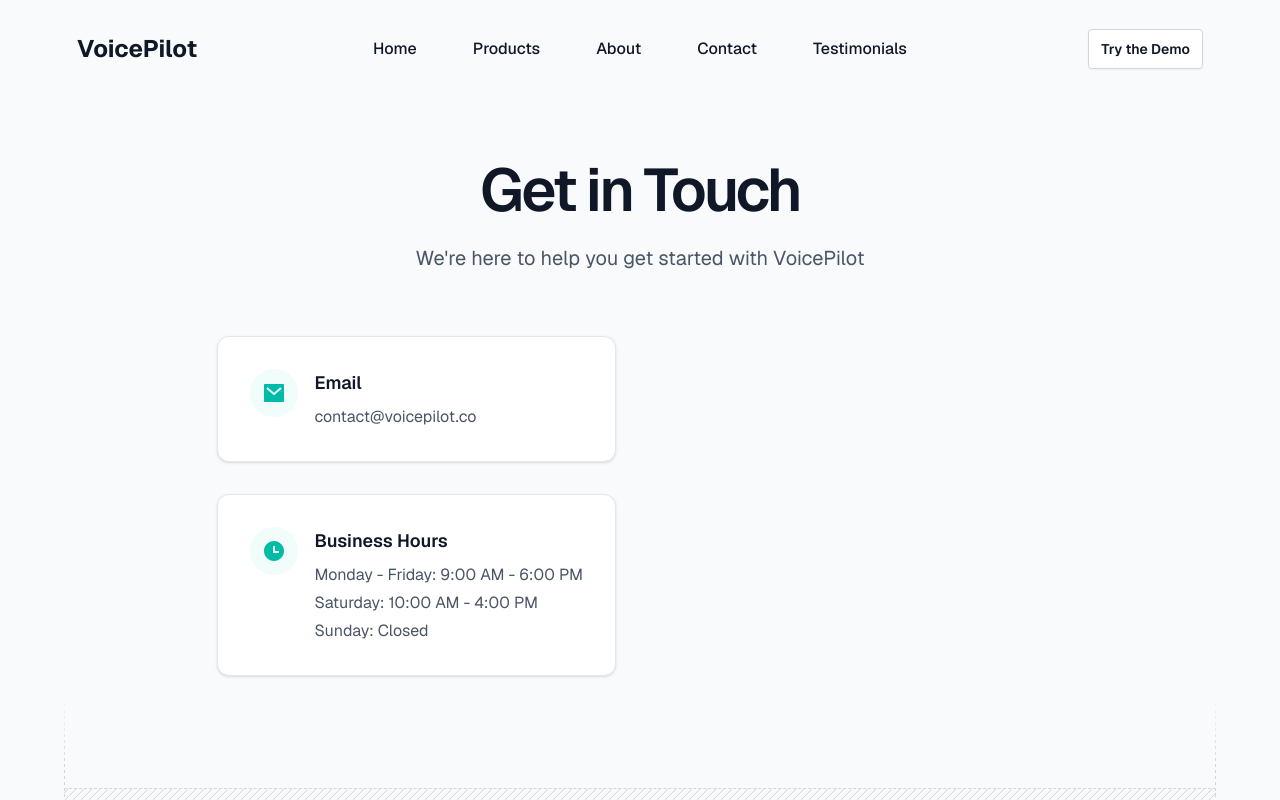
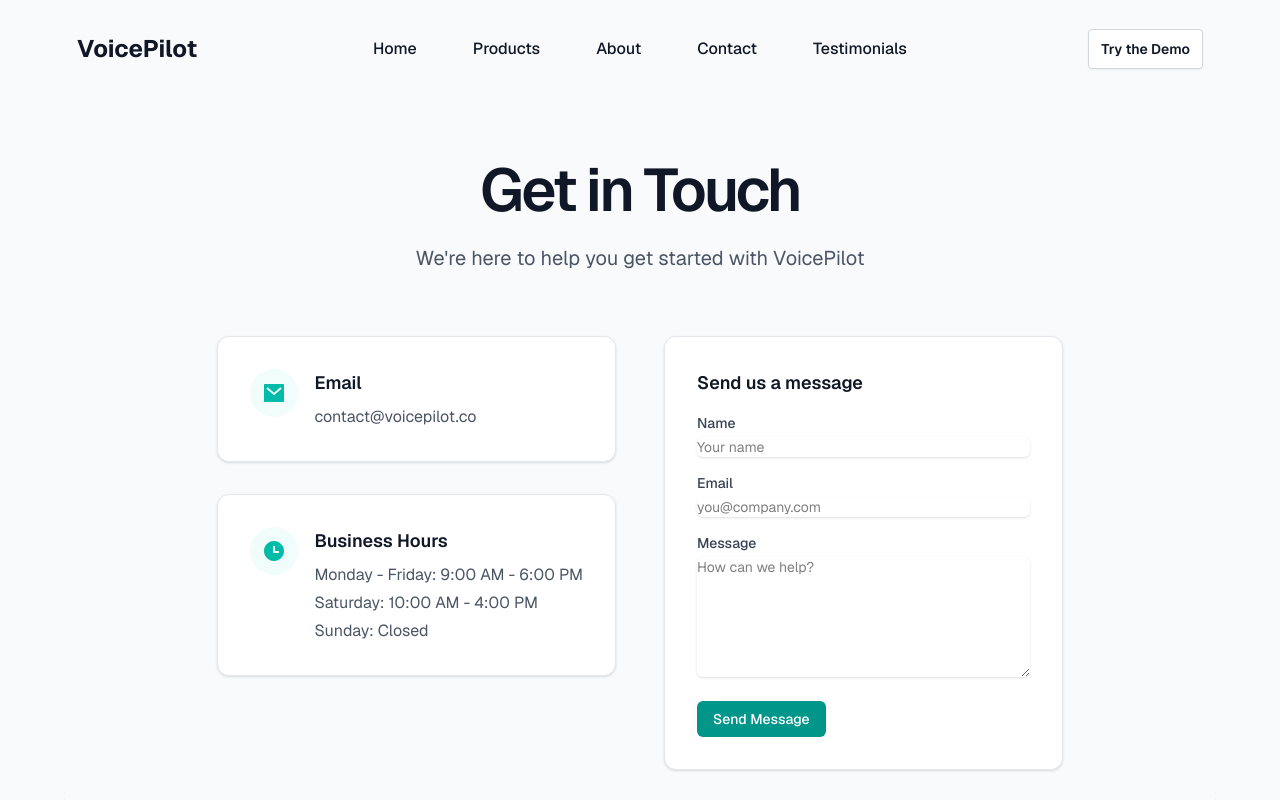
Before and after one commit to GreenKeewi/voicePilot, a Next.js app: page /contact in a window 1280 px wide. Shown: the top 800 px of the page. Built offline with nearby package versions, Linux system fonts and the light colour scheme.

Commit message:
Add ContactForm component and integrate it into the Contact page; fix favicon path in layout; update testimonials quotes and ratings

```diff
--- a/src/app/contact/page.tsx
+++ b/src/app/contact/page.tsx
@@ -1,12 +1,14 @@
 import {
   RiMailFill,
   RiTimeFill
-} from "@remixicon/react"
+} from "@remixicon/react";
+import ContactForm from "../../components/ContactForm";
 
 export default function Contact() {
   return (
     <main className="relative mx-auto flex flex-col px-4 xl:px-0">
       <div className="mx-auto max-w-6xl pt-40 pb-24">
+
         {/* Header */}
         <div className="text-center mb-16">
           <h1 className="text-5xl font-semibold tracking-tighter text-gray-900 sm:text-6xl">
@@ -17,7 +19,8 @@
           </p>
         </div>
 
-        <div className="grid grid-cols-1 gap-12 lg:grid-cols-2">
+        <div className="grid grid-cols-1 gap-12 md:grid-cols-2">
+
           {/* Contact Information */}
           <div className="space-y-8">
             <div className="rounded-xl bg-white p-8 shadow-sm border border-gray-200">
@@ -31,6 +34,7 @@
                 </div>
               </div>
             </div>
+
             <div className="rounded-xl bg-white p-8 shadow-sm border border-gray-200">
               <div className="flex items-start gap-4">
                 <div className="flex h-12 w-12 shrink-0 items-center justify-center rounded-full bg-teal-50">
@@ -48,8 +52,14 @@
             </div>
           </div>
 
+          {/* Contact form (right column) */}
+          <div className="rounded-xl bg-white p-8 shadow-sm border border-gray-200">
+            <h3 className="mb-4 text-lg font-semibold text-gray-900">Send us a message</h3>
+            <ContactForm />
+          </div>
+
         </div>
       </div>
     </main>
-  )
+  );
 }
--- a/src/app/layout.tsx
+++ b/src/app/layout.tsx
@@ -33,7 +33,7 @@
     creator: "@voicepilot",
   },
   icons: {
-    icon: "/favicon.ico",
+    icon: "/favicn.ico",
   },
 }
 
--- /dev/null
+++ b/src/components/ContactForm.tsx
@@ -0,0 +1,78 @@
+"use client";
+
+import { useState } from "react";
+
+export default function ContactForm() {
+    const [name, setName] = useState("");
+    const [email, setEmail] = useState("");
+    const [message, setMessage] = useState("");
+    const [submitting, setSubmitting] = useState(false);
+
+    const handleSubmit = async (e: React.FormEvent) => {
+        e.preventDefault();
+        if (!email && !message) return;
+        setSubmitting(true);
+
+        // Simple mailto fallback so the form works without a backend.
+        const subject = `Contact from ${name || "Website"}`;
+        const body = `Name: ${name}%0D%0AEmail: ${email}%0D%0A%0D%0A${encodeURIComponent(
+            message
+        )}`;
+        const mailto = `mailto:contact@voicepilot.co?subject=${encodeURIComponent(
+            subject
+        )}&body=${body}`;
+
+        // attempt to open user's mail client
+        window.location.href = mailto;
+        setSubmitting(false);
+    };
+
+    return (
+        <form className="space-y-4" onSubmit={handleSubmit}>
+            <div>
+                <label className="block text-sm font-medium text-gray-700">Name</label>
+                <input
+                    type="text"
+                    value={name}
+                    onChange={(e) => setName(e.target.value)}
+                    className="mt-1 block w-full rounded-md border-gray-200 shadow-sm focus:border-teal-500 focus:ring-teal-500 sm:text-sm"
+                    placeholder="Your name"
+                />
+            </div>
+
+            <div>
+                <label className="block text-sm font-medium text-gray-700">Email</label>
+                <input
+                    type="email"
+                    value={email}
+                    onChange={(e) => setEmail(e.target.value)}
+                    className="mt-1 block w-full rounded-md border-gray-200 shadow-sm focus:border-teal-500 focus:ring-teal-500 sm:text-sm"
+                    placeholder="you@company.com"
+                    required
+                />
+            </div>
+
+            <div>
+                <label className="block text-sm font-medium text-gray-700">Message</label>
+                <textarea
+                    value={message}
+                    onChange={(e) => setMessage(e.target.value)}
+                    rows={6}
+                    className="mt-1 block w-full rounded-md border-gray-200 shadow-sm focus:border-teal-500 focus:ring-teal-500 sm:text-sm"
+                    placeholder="How can we help?"
+                    required
+                />
+            </div>
+
+            <div className="pt-2">
+                <button
+                    type="submit"
+                    disabled={submitting}
+                    className="inline-flex items-center rounded-md bg-teal-600 px-4 py-2 text-sm font-medium text-white hover:bg-teal-700 disabled:opacity-60"
+                >
+                    {submitting ? "Sending…" : "Send Message"}
+                </button>
+            </div>
+        </form>
+    );
+}
--- a/src/components/ui/Testimonials.tsx
+++ b/src/components/ui/Testimonials.tsx
@@ -6,7 +6,7 @@
             name: "Aisha S.",
             role: "Salon Owner",
             business: "Aisha's Beauty Studio",
-            quote: "VoicePilot handles every call for my salon and makes us look professional. Game changer.",
+            quote: "VoicePilot handles every call for my salon and makes us look professional. Absolute Game changer.",
             rating: 5,
             image: "👩🏾",
         },
@@ -14,16 +14,16 @@
             name: "Daniel P.",
             role: "Contractor",
             business: "P&D Construction",
-            quote: "I'm a contractor and always driving. This agent books jobs and answers questions fast.",
-            rating: 5,
+            quote: "I'm a contractor and always driving. This agent books jobs and answers clients questions fast.",
+            rating: 4,
             image: "👨🏻",
         },
     ]
 
     const celebrity = {
-        name: "John Cena",
+        name: "Cristiano Ronaldo",
         role: "Celebrity Endorsement",
-        quote: "VoicePilot keeps businesses connected effortlessly. I'd trust it to answer my calls.",
+        quote: "VoicePilot is incredible! It’s like having a receptionist that never sleeps. Highly recommended for any business looking to elevate their customer service like mine.",
         image: "⭐",
     }
 
--- /dev/null
+++ b/src/types/cal.d.ts
@@ -0,0 +1,7 @@
+declare global {
+    interface Window {
+        Cal: any;
+    }
+}
+
+export { };
```
